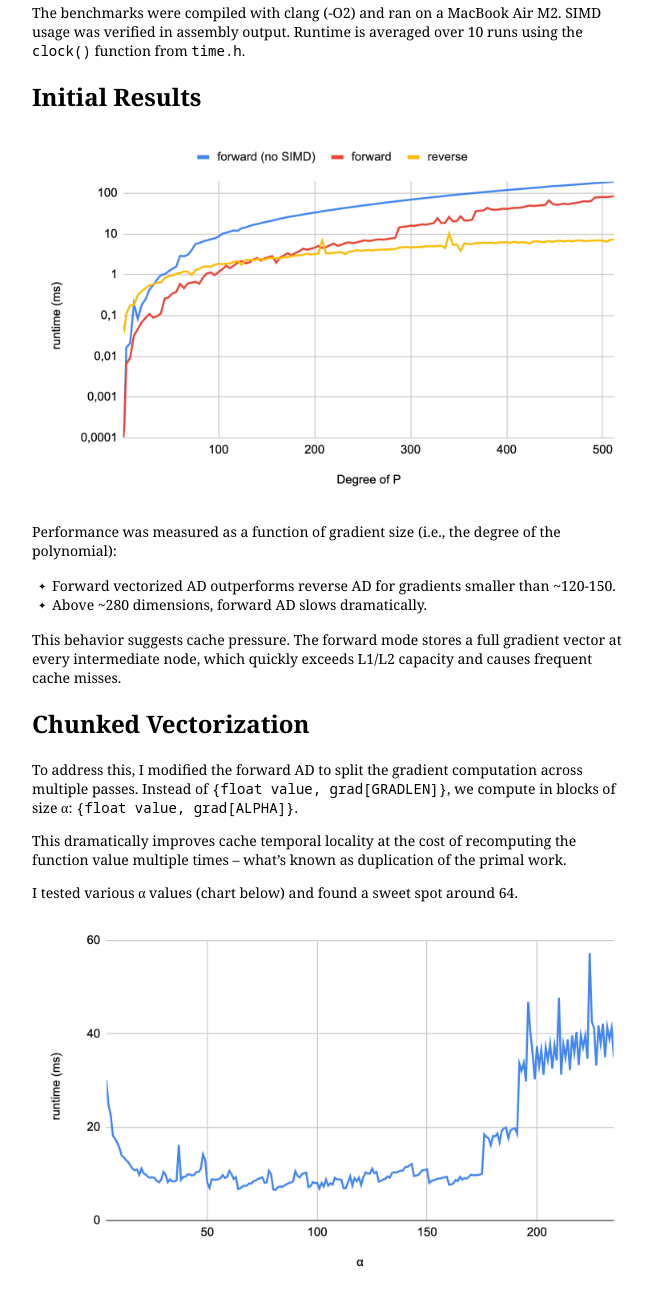
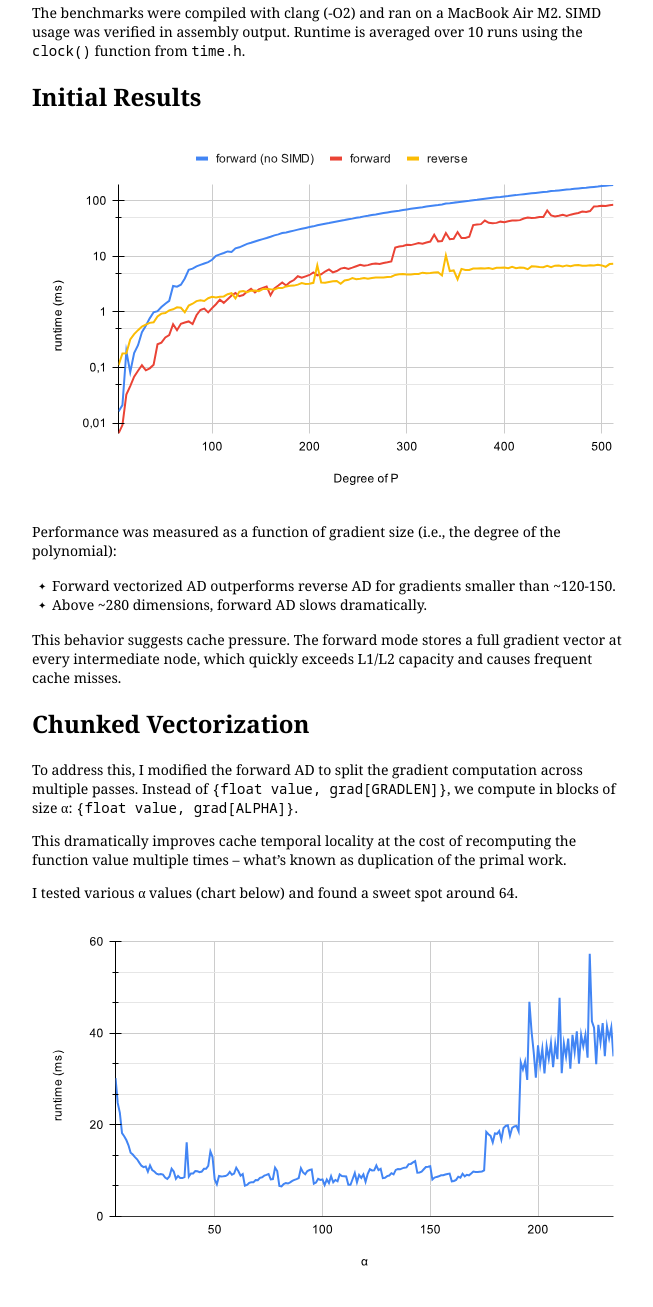
Before and after one commit to raph5/raph5.github.io, an Astro site: page /blog/vectorized-autodiff in a window 1280 px wide. Shown: the part 848-2155 px from the top of the page, without its empty margins (308-961 px from the left). Built offline with nearby package versions, Linux system fonts and the light colour scheme; Astro itself is replaced by a stand-in of ours; a web font is replaced by a local one.

Commit message:
charts update

```diff
--- a/src/pages/blog/vectorized-autodiff.md
+++ b/src/pages/blog/vectorized-autodiff.md
@@ -52,7 +52,7 @@ the `clock()` function from `time.h`.
 
 ## Initial Results
 
-![results of the first benchmark](/images/chart_1.png)
+![results of the first benchmark](/images/chart_1.svg)
 
 Performance was measured as a function of gradient size (i.e., the degree of
 the polynomial):
@@ -77,14 +77,14 @@ the primal work.
 
 I tested various α values (chart below) and found a sweet spot around 64.
 
-![results of the second benchmark](/images/chart_2.png)
+![results of the second benchmark](/images/chart_2.svg)
 
 
 ## Updated Performance
 
 Here are the performances of the chunked forward AD (in green) for α = 64
 
-![results of the second benchmark](/images/chart_3.png)
+![results of the second benchmark](/images/chart_3.svg)
 
 As you can see the chunked version performs way better. Though 2× slower than
 reverse AD for gradients of size 500, forward AD is now viable choice for this
```
Also changed, not shown: public/images/chart_1.png (deleted), public/images/chart_1.svg (added), public/images/chart_2.png (deleted), public/images/chart_2.svg (added), public/images/chart_3.png (deleted), public/images/chart_3.svg (added), src/assets/ad_1.png (deleted), src/assets/ad_2.png (deleted), src/assets/ad_3.png (deleted), src/assets/ad_4.png (deleted), src/assets/ad_5.png (deleted).
